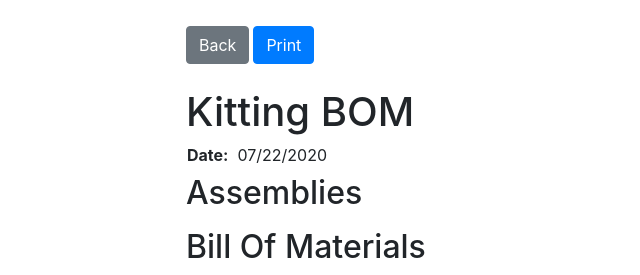
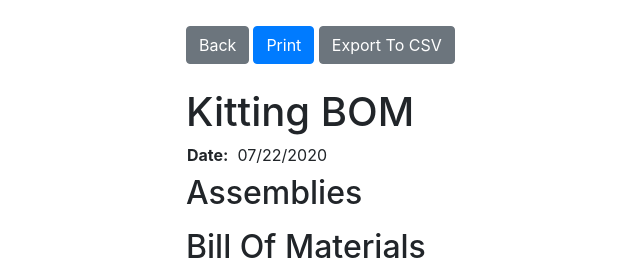
Before and after one commit to shcherbakaite/kanbanboms-egui, a Django app: page /printrequest/15 in a window 1280 px wide. Shown: the top 275 px of the page, without its empty margins (56-696 px from the left). Run offline with Django 3.2, Linux system fonts and the light colour scheme; data comes from the database, SQL or seed files in the repository; both versions use the stored data as it was after the commit; some libraries are stand-ins or nearby versions.

Commit message:
Add CSV Export functionality

```diff
--- a/kanbanbomsapp/templates/kanbanbomsapp/print_request.html
+++ b/kanbanbomsapp/templates/kanbanbomsapp/print_request.html
@@ -5,7 +5,10 @@
 <div class="pr-wrapper">
 	<div class="pr-buttons mb-4">
 		<form id="back_form" action="{% url 'edit_request' request_id %}" method="get" > {% csrf_token %} </form>
+		<form id="to_csv_form" action="{% url 'csv_export' request_id %}" method="get" > {% csrf_token %} </form>
 		<input type="submit" value="Back" form="back_form" class="btn btn-secondary mr-1"><input type="button" onclick="window.print();" value="Print" form="print_form" class="btn btn-primary">
+		<input type="submit" value="Export To CSV" form="to_csv_form" class="btn btn-secondary mr-1">
+
 	</div>
 
 <h1>Kitting BOM</h1>
@@ -79,7 +82,8 @@
 </table>
 <div class="pr-buttons" style="font-style: italic;">
 		* Click on location to edit it
-	</div>
+</div>
+
 </div>
 
 <!-- The Modal -->
@@ -97,7 +101,7 @@
 		    	<input autofocus="True" autocomplete="off"  type="text" maxlength="15" class="form-control" id="location-field" name="location" placeholder="N/A">
 		    	<small id="emailHelp" class="form-text text-muted">This will be saved so you won't have to enter it ever again</small>
 		  	</div>
-		  	<button onclick="cancel_clicked(event)" type="button" class="btn btn-danger ">Basta!</button> <button type="submit" class="btn btn-primary">Save</button>
+		  	<button onclick="cancel_clicked(event)" type="button" class="btn btn-danger ">Cancel</button> <button type="submit" class="btn btn-primary">Save</button>
         </form>
 
     </div>
--- a/kanbanbomsapp/urls.py
+++ b/kanbanbomsapp/urls.py
@@ -24,4 +24,6 @@ urlpatterns = [
     path('clearrequest/<int:request_id>', views.clear_request, name='clear_request'),
     path('printrequest/<int:request_id>', views.print_request, name='print_request'),
     path('updaterequest/<int:request_id>', views.update_request, name='update_request'),
+    path('csv_export/<int:request_id>', views.csv_export, name='csv_export')
+
 ]
--- a/kanbanbomsapp/views.py
+++ b/kanbanbomsapp/views.py
@@ -73,6 +73,57 @@ def tally_csv(request):
         writer.writerow([entry.badge, entry.partno, entry.cardno, str(entry.timestamp.date()), str(entry.timestamp.time().strftime("%H:%M:%S"))])
 
     return response
+
+
+def get_aggregated_parts(request_id):
+    request_object = Request.objects.get(pk=request_id)
+
+    merged_bomsets = BOMEntry.objects.none()
+
+    entries = request_object.requestentry_set.all()
+
+    parts = []
+
+    for request_entry in request_object.requestentry_set.all():
+        for bom_entry in request_entry.part.bomentry_set.all():
+            quantity = request_entry.quantity*bom_entry.quantity*(not bom_entry.disabled)
+            if quantity:
+                parts.append((bom_entry.part.partno, bom_entry.part.description, quantity, bom_entry.part.location));
+
+    parts_groups = defaultdict(list)
+    for part in parts:
+        (partno,_,_, _) = part
+        parts_groups[partno].append(part)
+
+    aggregated_parts = []
+    for part_group in parts_groups.items():
+        (_, parts_list) = part_group
+        aggregated_parts.append(reduce((lambda a, b: (a[0],a[1],a[2] + b[2], a[3])), parts_list)) # partno, description, quantity, location
+
+    # Sort by part number
+    aggregated_parts = sorted(aggregated_parts, key=lambda x: x[0])
+
+    return aggregated_parts
+
+
+def csv_export(request, request_id):
+    # Create the HttpResponse object with the appropriate CSV header.
+    response = HttpResponse(content_type='text/csv')
+    response['Content-Disposition'] = 'attachment; filename="kanbantally.csv"'
+
+    writer = csv.writer(response)
+
+    aggregated_parts = get_aggregated_parts(request_id);
+
+    writer.writerow(["Part Number", "Description", "Quantity"])
+    for part in aggregated_parts:
+       writer.writerow([part[0], part[1], part[2]])
+
+    return response
+
+
+
+
 
 def edit_location(request, request_id):
     bom = BOM.objects.get(partno=normalize_partno(request.POST['partno']))
@@ -218,26 +269,8 @@ def print_request(request, request_id):
 
     entries = request_object.requestentry_set.all()
 
-    parts = []
-
-    for request_entry in request_object.requestentry_set.all():
-        for bom_entry in request_entry.part.bomentry_set.all():
-            quantity = request_entry.quantity*bom_entry.quantity*(not bom_entry.disabled)
-            if quantity:
-                parts.append((bom_entry.part.partno, bom_entry.part.description, quantity, bom_entry.part.location));
-
-    parts_groups = defaultdict(list)
-    for part in parts:
-        (partno,_,_, _) = part
-        parts_groups[partno].append(part)
-
-    aggregated_parts = []
-    for part_group in parts_groups.items():
-        (_, parts_list) = part_group
-        aggregated_parts.append(reduce((lambda a, b: (a[0],a[1],a[2] + b[2], a[3])), parts_list)) # partno, description, quantity, location
-
     # Sort by part number
-    aggregated_parts = sorted(aggregated_parts, key=lambda x: x[0])
+    aggregated_parts = get_aggregated_parts(request_id)
 
     template = loader.get_template('kanbanbomsapp/print_request.html')
     context = {
```
Also changed, not shown: db.sqlite3, 1 other file.
